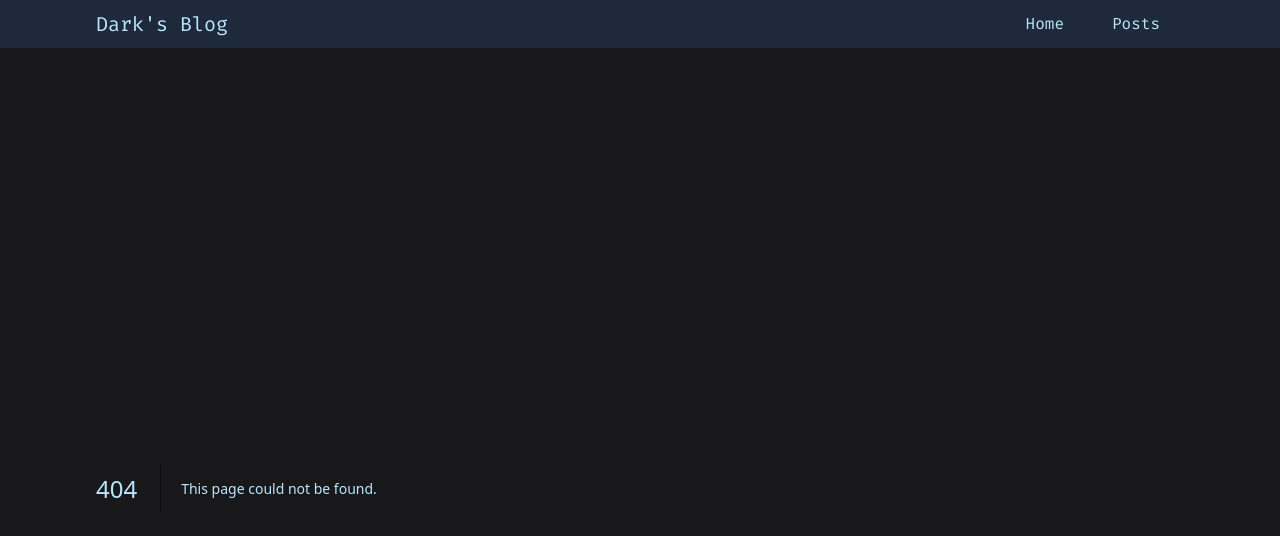
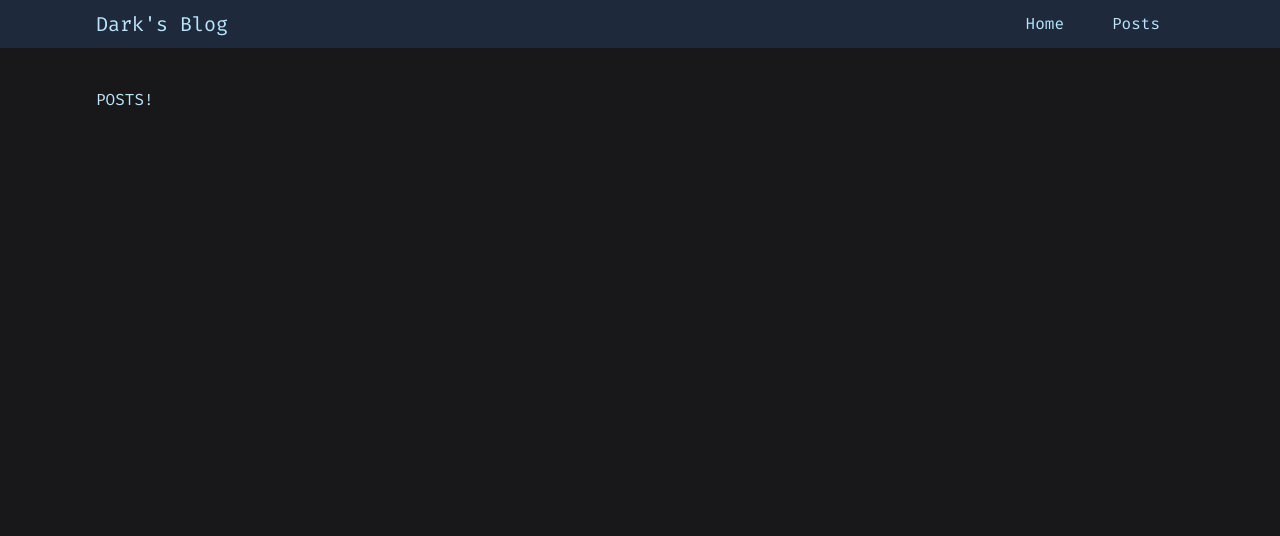
Before and after one commit to dark-swordsman/darksblog, a Next.js app: page /posts in a window 1280 px wide. Before the commit this address had no page. Shown: the top 536 px of the page. Built offline with nearby package versions, Linux system fonts and the light colour scheme.

Commit message:
modify links, need to test prod

```diff
--- /dev/null
+++ b/src/app/posts/page.tsx
@@ -0,0 +1,7 @@
+export default function Posts() {
+  return (
+    <>
+      POSTS!
+    </>
+  );
+}
--- a/src/components/Navbar/Navbar.tsx
+++ b/src/components/Navbar/Navbar.tsx
@@ -1,3 +1,4 @@
+import Link from "next/link"
 import DarkContainer from "../DarkContainer/DarkContainer"
 
 export default function Navbar() {
@@ -6,18 +7,18 @@ export default function Navbar() {
       <DarkContainer>
         <span className="self-center text-xl">Dark's Blog</span>
         <div className="flex h-full">
-          <NavItem>Home</NavItem>
-          <NavItem>Posts</NavItem>
+          <NavItem href="/">Home</NavItem>
+          <NavItem href="/posts">Posts</NavItem>
         </div>
       </DarkContainer>
     </div>
   )
 }
 
-function NavItem({ children }: { children: React.ReactNode }) {
+function NavItem({ children, href }: { children: React.ReactNode, href: string }) {
   return (
-    <div className="flex items-center h-full px-6 hover:bg-slate-700 active:bg-slate-600 select-none cursor-pointer">
+    <Link href={href} className="flex items-center h-full px-6 hover:bg-slate-700 active:bg-slate-600 select-none cursor-pointer">
       {children}
-    </div>
+    </Link>
   )
 }
```
